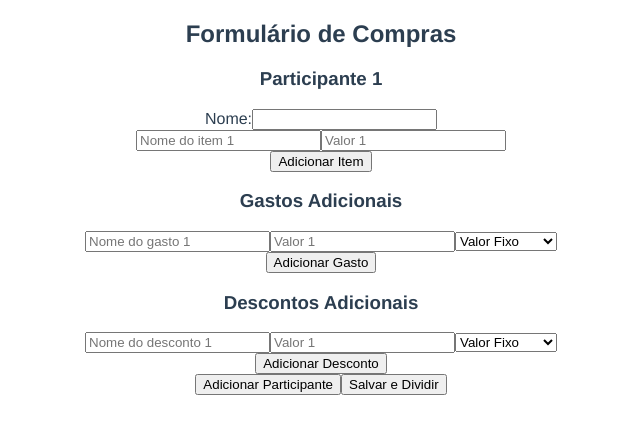
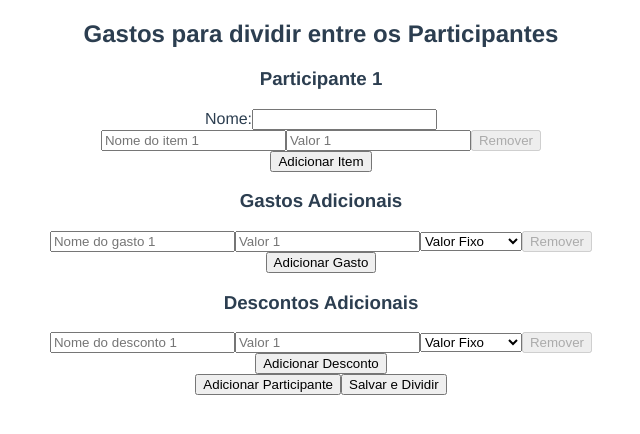
Before and after one commit to JulianoPPires/splitpay, a Vue app in the folder frontend/splitpay-app/: page / in a window 1280 px wide. Shown: the top 434 px of the page, without its empty margins (319-959 px from the left). Built offline with nearby package versions, Linux system fonts and the light colour scheme.

Commit message:
remocao arquivos desnecessarios adicao botao remover

```diff
--- a/frontend/splitpay-app/src/components/HelloWorld.vue
+++ /dev/null
@@ -1,91 +0,0 @@
-<template>
-  <div>
-    <h2>Formulário de Compras</h2>
-
-    <!-- Formulário para cada participante -->
-    <div v-for="(participant, participantIndex) in participants" :key="participantIndex">
-      <h3>Participante {{ participantIndex + 1 }}</h3>
-      <div>
-        <label>Nome:</label>
-        <input type="text" v-model="participant.name" />
-      </div>
-      <div v-for="(item, itemIndex) in participant.items" :key="itemIndex">
-        <input type="text" v-model="item.name" :placeholder="'Nome do item ' + (itemIndex + 1)" />
-        <input type="number" v-model="item.value" :placeholder="'Valor ' + (itemIndex + 1)" />
-      </div>
-      <button @click="addParticipantItem(participantIndex)">Adicionar Item</button>
-      <button v-if="participantIndex > 0" @click="removeParticipant(participantIndex)">Remover Participante</button>
-    </div>
-
-    <!-- Campo para gastos adicionais -->
-    <div>
-      <h3>Gastos Adicionais</h3>
-      <div v-for="(expense, index) in additionalExpenses" :key="index">
-        <input type="text" v-model="expense.name" :placeholder="'Nome do gasto ' + (index + 1)" />
-        <input type="text" v-model="expense.value" :placeholder="'Valor ' + (index + 1)" />
-        <select v-model="expense.isPercentage">
-          <option value="true">Porcentagem</option>
-          <option value="false">Valor Fixo</option>
-        </select>
-      </div>
-      <button @click="addExpense">Adicionar Gasto</button>
-    </div>
-
-    <!-- Campo para descontos adicionais -->
-    <div>
-      <h3>Descontos Adicionais</h3>
-      <div v-for="(discount, index) in additionalDiscounts" :key="index">
-        <input type="text" v-model="discount.name" :placeholder="'Nome do desconto ' + (index + 1)" />
-        <input type="text" v-model="discount.value" :placeholder="'Valor ' + (index + 1)" />
-        <select v-model="discount.isPercentage">
-          <option value="true">Porcentagem</option>
-          <option value="false">Valor Fixo</option>
-        </select>
-      </div>
-      <button @click="addDiscount">Adicionar Desconto</button>
-    </div>
-
-    <!-- Botão para adicionar participante -->
-    <button @click="addParticipant">Adicionar Participante</button>
-
-    <!-- Botão para salvar e dividir -->
-    <button @click="saveAndDivide">Salvar e Dividir</button>
-  </div>
-</template>
-
-<script>
-export default {
-  data() {
-    return {
-      participants: [{ name: '', items: [{ name: '', value: '' }] }],
-      additionalExpenses: [{ name: '', value: '', isPercentage: false }],
-      additionalDiscounts: [{ name: '', value: '', isPercentage: false }]
-    };
-  },
-  methods: {
-    addParticipant() {
-      this.participants.push({ name: '', items: [{ name: '', value: '' }] });
-    },
-    addParticipantItem(participantIndex) {
-      this.participants[participantIndex].items.push({ name: '', value: '' });
-    },
-    removeParticipant(participantIndex) {
-      this.participants.splice(participantIndex, 1);
-    },
-    addExpense() {
-      this.additionalExpenses.push({ name: '', value: '', isPercentage: false });
-    },
-    addDiscount() {
-      this.additionalDiscounts.push({ name: '', value: '', isPercentage: false });
-    },
-    saveAndDivide() {
-      console.log('Dados dos participantes:', this.participants);
-      console.log('Gastos Adicionais:', this.additionalExpenses);
-      console.log('Descontos Adicionais:', this.additionalDiscounts);
-    }
-  }
-};
-</script>
-
-<style>
-</style>
--- a/frontend/splitpay-app/src/router/index.js
+++ b/frontend/splitpay-app/src/router/index.js
@@ -7,14 +7,6 @@ const routes = [
     name: 'home',
     component: HomeView
   },
-  {
-    path: '/about',
-    name: 'about',
-    // route level code-splitting
-    // this generates a separate chunk (about.[hash].js) for this route
-    // which is lazy-loaded when the route is visited.
-    component: () => import(/* webpackChunkName: "about" */ '../views/AboutView.vue')
-  }
 ]
 
 const router = createRouter({
--- a/frontend/splitpay-app/src/views/AboutView.vue
+++ /dev/null
@@ -1,5 +0,0 @@
-<template>
-  <div class="about">
-    <h1>This is an about page</h1>
-  </div>
-</template>
--- a/frontend/splitpay-app/src/views/HomeView.vue
+++ b/frontend/splitpay-app/src/views/HomeView.vue
@@ -1,17 +1,115 @@
 <template>
-  <div class="home">
-    <HelloWorld msg="Welcome to Your Vue.js App"/>
+  <div>
+    <h2>Gastos para dividir entre os Participantes</h2>
+
+    <!-- Formulário para cada participante -->
+    <div v-for="(participant, participantIndex) in participants" :key="participantIndex" class="participant-section">
+      <div class="participant-info">
+        <h3>Participante {{ participantIndex + 1 }}</h3>
+        <div>
+          <label>Nome:</label>
+          <input type="text" v-model="participant.name" />
+        </div>
+      </div>
+      <div class="participant-items">
+        <div v-for="(item, itemIndex) in participant.items" :key="itemIndex">
+          <input type="text" v-model="item.name" :placeholder="'Nome do item ' + (itemIndex + 1)" />
+          <input type="number" v-model="item.value" :placeholder="'Valor ' + (itemIndex + 1)" />
+          <button @click="removeParticipantItem(participantIndex, itemIndex)" :disabled="itemIndex === 0 && participant.items.length === 1">Remover</button>
+        </div>
+        <button @click="addParticipantItem(participantIndex)">Adicionar Item</button>
+      </div>
+      <button v-if="participantIndex > 0" @click="removeParticipant(participantIndex)" class="remove-participant-btn">Remover Participante</button>
+    </div>
+
+    <!-- Campo para gastos adicionais e descontos adicionais -->
+    <div class="additional-section">
+      <!-- Campo para gastos adicionais -->
+      <div class="additional-expenses">
+        <h3>Gastos Adicionais</h3>
+        <div v-for="(expense, index) in additionalExpenses" :key="index">
+          <input type="text" v-model="expense.name" :placeholder="'Nome do gasto ' + (index + 1)" />
+          <input type="text" v-model="expense.value" :placeholder="'Valor ' + (index + 1)" />
+          <select v-model="expense.isPercentage">
+            <option value="true">Porcentagem</option>
+            <option value="false">Valor Fixo</option>
+          </select>
+          <button @click="removeAdditionalExpense(index)" :disabled="index === 0 && additionalExpenses.length === 1">Remover</button>
+        </div>
+        <button @click="addExpense">Adicionar Gasto</button>
+      </div>
+
+      <!-- Campo para descontos adicionais -->
+      <div class="additional-discounts">
+        <h3>Descontos Adicionais</h3>
+        <div v-for="(discount, index) in additionalDiscounts" :key="index">
+          <input type="text" v-model="discount.name" :placeholder="'Nome do desconto ' + (index + 1)" />
+          <input type="text" v-model="discount.value" :placeholder="'Valor ' + (index + 1)" />
+          <select v-model="discount.isPercentage">
+            <option value="true">Porcentagem</option>
+            <option value="false">Valor Fixo</option>
+          </select>
+          <button @click="removeAdditionalDiscount(index)" :disabled="index === 0 && additionalDiscounts.length === 1">Remover</button>
+        </div>
+        <button @click="addDiscount">Adicionar Desconto</button>
+      </div>
+    </div>
+
+    <!-- Botão para adicionar participante -->
+    <button @click="addParticipant">Adicionar Participante</button>
+
+    <!-- Botão para salvar e dividir -->
+    <button @click="saveAndDivide">Salvar e Dividir</button>
   </div>
 </template>
 
 <script>
-// @ is an alias to /src
-import HelloWorld from '@/components/HelloWorld.vue'
+export default {
+  data() {
+    return {
+      participants: [{ name: '', items: [{ name: '', value: '' }] }],
+      additionalExpenses: [{ name: '', value: '', isPercentage: false }],
+      additionalDiscounts: [{ name: '', value: '', isPercentage: false }]
+    };
+  },
+  methods: {
+    addParticipant() {
+      this.participants.push({ name: '', items: [{ name: '', value: '' }] });
+    },
+    addParticipantItem(participantIndex) {
+      this.participants[participantIndex].items.push({ name: '', value: '' });
+    },
+    removeParticipant(participantIndex) {
+      this.participants.splice(participantIndex, 1);
+    },
+    removeParticipantItem(participantIndex, itemIndex) {
+      this.participants[participantIndex].items.splice(itemIndex, 1);
+    },
+    addExpense() {
+      this.additionalExpenses.push({ name: '', value: '', isPercentage: false });
+    },
+    removeAdditionalExpense(index) {
+      if (index > 0 || this.additionalExpenses.length > 1) {
+        this.additionalExpenses.splice(index, 1);
+      }
+    },
+    addDiscount() {
+      this.additionalDiscounts.push({ name: '', value: '', isPercentage: false });
+    },
+    removeAdditionalDiscount(index) {
+      if (index > 0 || this.additionalDiscounts.length > 1) {
+        this.additionalDiscounts.splice(index, 1);
+      }
+    },
+    saveAndDivide() {
+      console.log('Dados dos participantes:', this.participants);
+      console.log('Gastos Adicionais:', this.additionalExpenses);
+      console.log('Descontos Adicionais:', this.additionalDiscounts);
+    }
+  }
+};
+</script>
 
-export default {
-  name: 'HomeView',
-  components: {
-    HelloWorld
-  }
-}
-</script>
+<style>
+
+</style>
```
